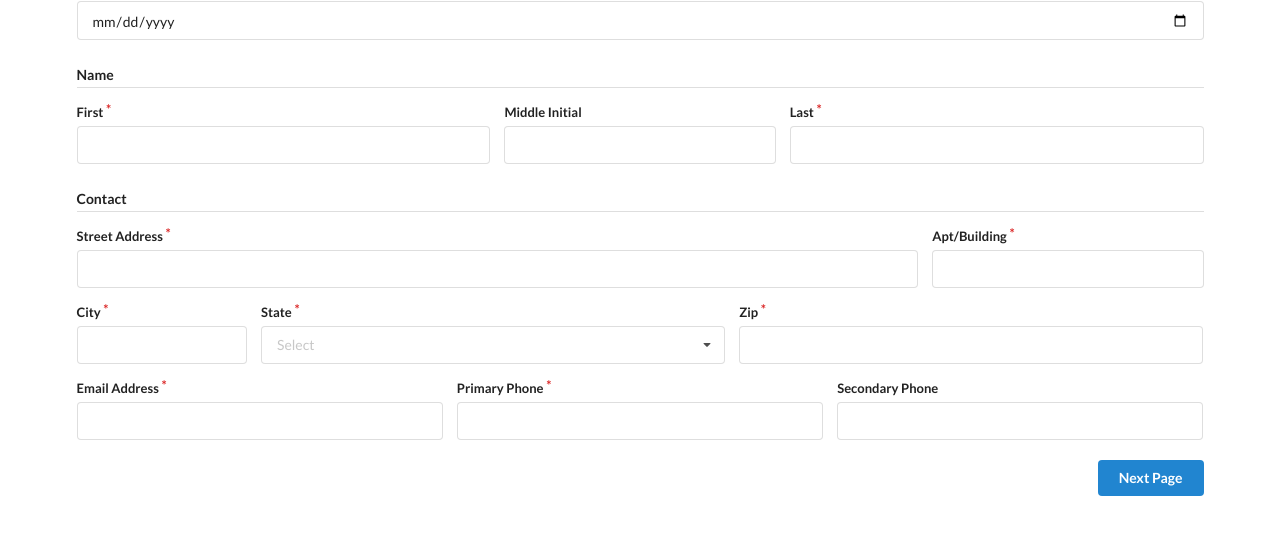
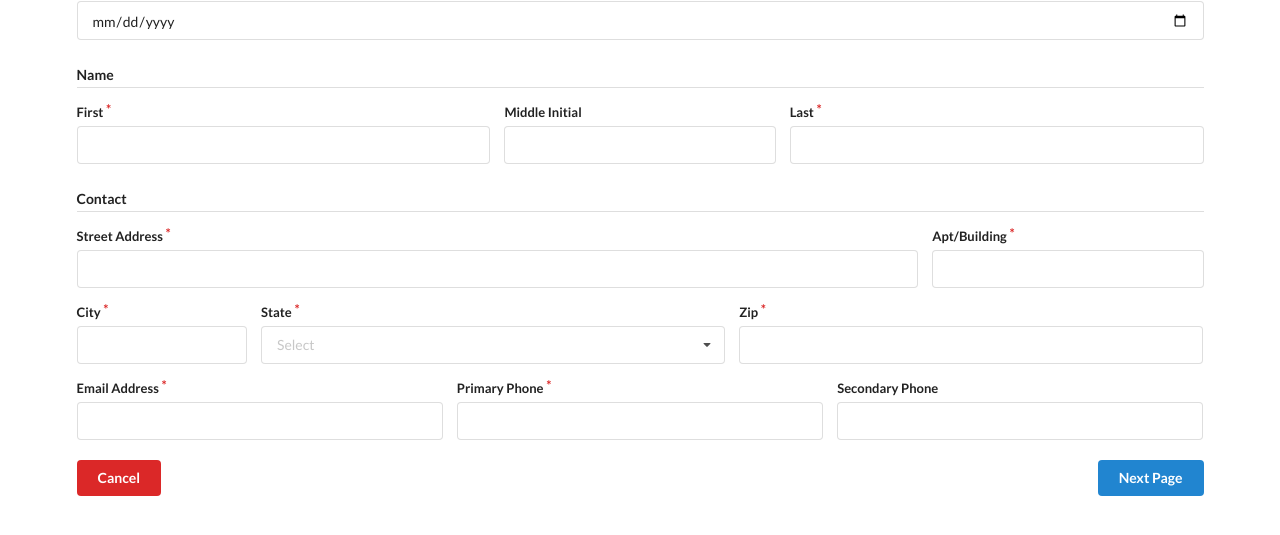
Before and after one commit to gmmurray/HumanFactorsApp, a plain HTML site: page PageOne.html in a window 1280 px wide. Shown: the part 89-624 px from the top of the page. Drawn offline with nearby package versions, Linux system fonts and the light colour scheme.

Commit message:
fix button

```diff
--- a/PageOne.html
+++ b/PageOne.html
@@ -136,6 +136,7 @@
 
     </div>
     <div class="ui container container-margin--y">
+        <a class="ui red button left floated" href="Index.html">Cancel</a>
         <a class="ui blue button right floated" href="PageTwo.html">Next Page</a>
     </div>
 
```
